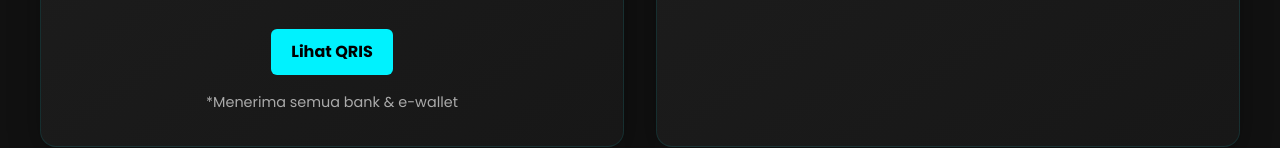
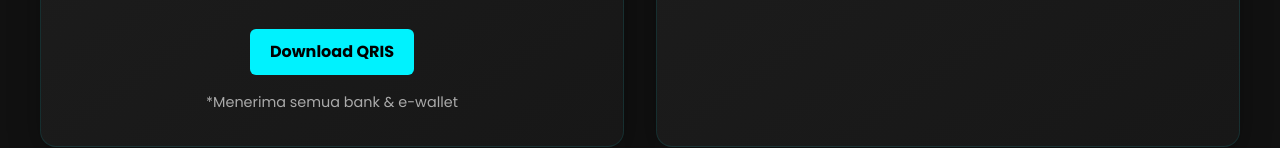
Before and after one commit to Bagusweb/lanzmarket, a plain HTML site: page index.html in a window 1280 px wide. Shown: the part 6320-6468 px from the top of the page. Drawn offline with Linux system fonts and the light colour scheme.

Commit message:
Update index.html

```diff
--- a/index.html
+++ b/index.html
@@ -158,7 +158,7 @@
         <div style="text-align: center; margin-top: 1rem;">
           <a href="qris.jpg" download="QRIS_Pembayaran.jpg"
              style="display: inline-block; padding: 0.6rem 1.2rem; background: #00f2fe; color: #000; border-radius: 6px; text-decoration: none; font-weight: bold; transition: background 0.3s;">
-            Lihat QRIS
+            Download QRIS
           </a>
         </div>
 
```
